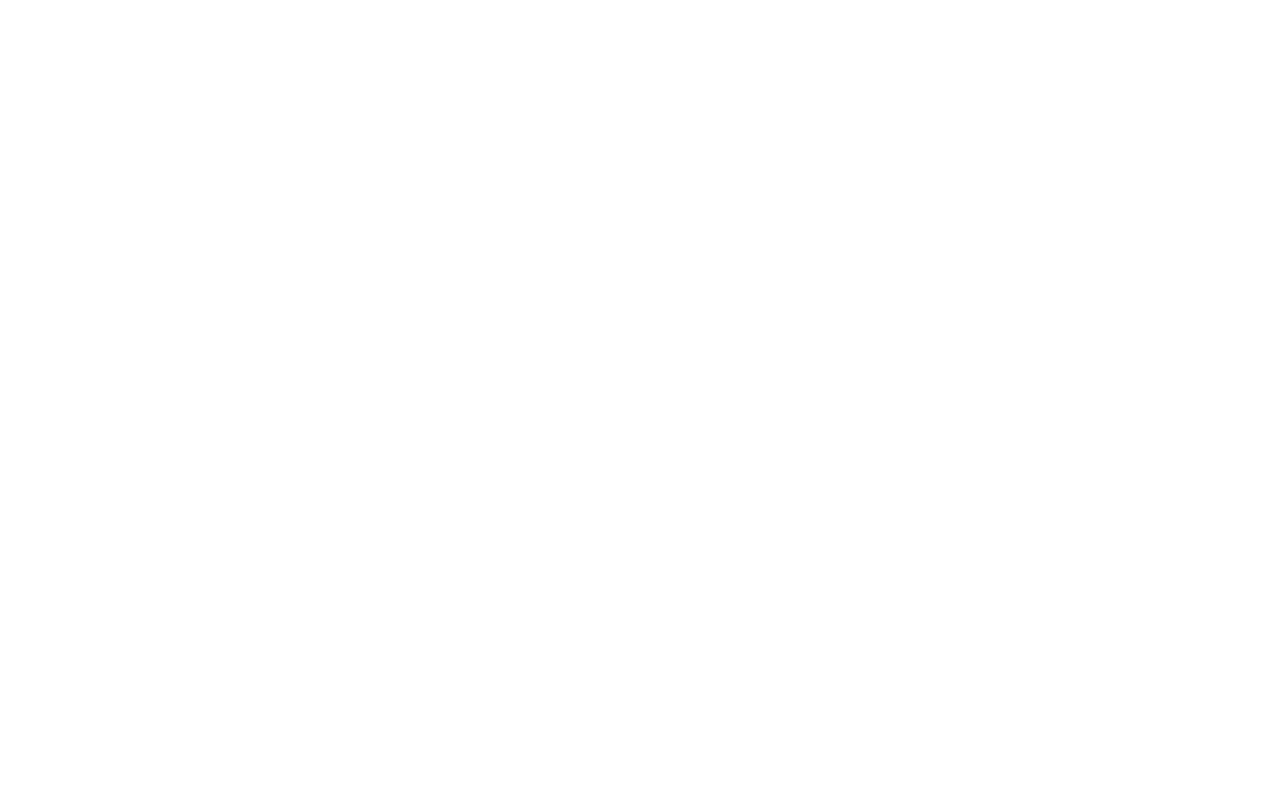
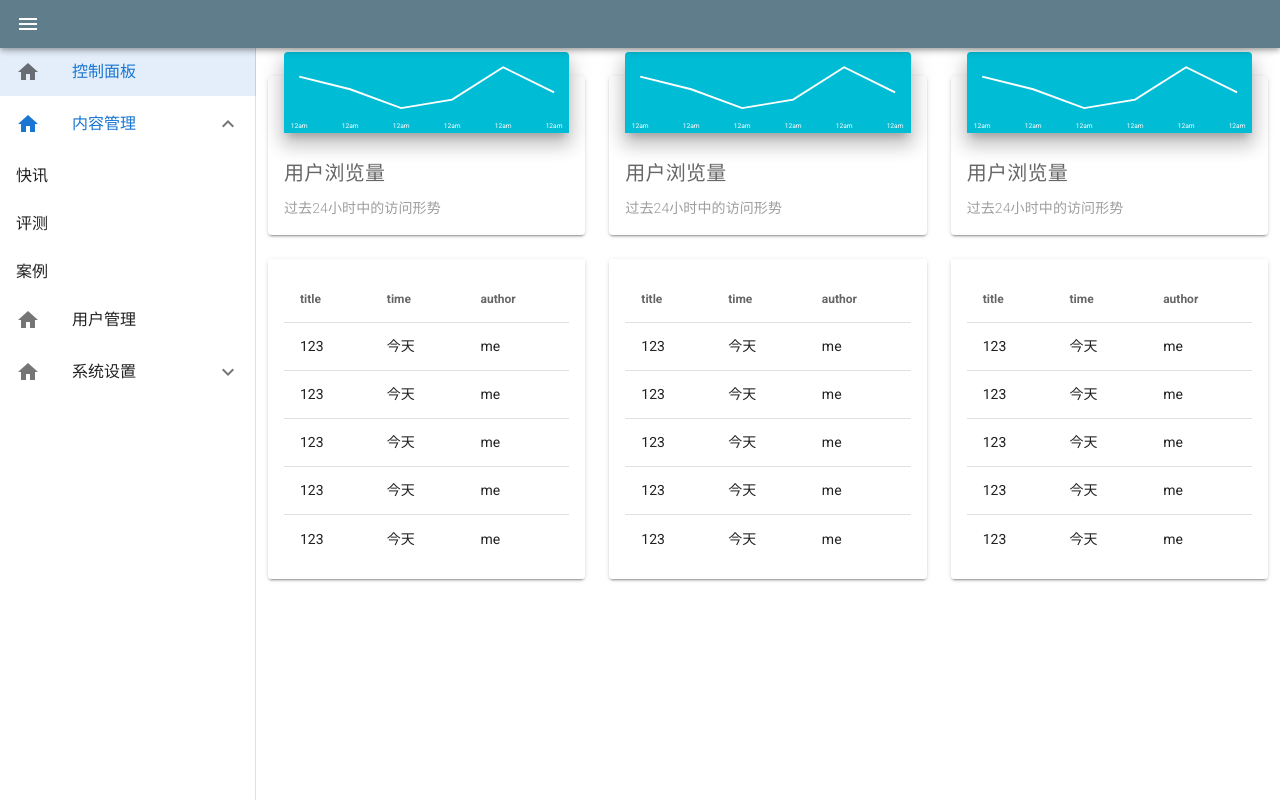
Before and after one commit to giaoplus/manage, a Vue app: page /home/dashboard in a window 1280 px wide. Built offline with nearby package versions, Linux system fonts and the light colour scheme.

Commit message:
控制面板修改； 菜单项修改；

```diff
--- a/src/components/DashBoard.vue
+++ b/src/components/DashBoard.vue
@@ -1,36 +1,100 @@
 <template>
   <v-container fluid>
-		<v-row
+    <v-row>
+      <v-col cols="12" lg="4" md="6" sm="12">
+        <v-card
+          class="mt-4 mx-auto"
+          max-width="auto"
         >
-			<v-col cols="12" lg="4" md="6" sm="12">
-				<v-card>
-					<v-card-title>test1</v-card-title>
-					<v-card-text>123456789</v-card-text>
+          <v-sheet
+            class="v-sheet--offset max-auto"
+            color="cyan"
+            elevation="12"
+            max-width="calc(100% - 32px)"
+          >
+            <v-sparkline
+              :labels="label"
+              :value="value"
+              color="white"
+              line-width="2"
+              padding="16"
+            ></v-sparkline>
+          </v-sheet>
+          <v-card-text class="pt-0">
+            <div class="title font-weight-light mb-2">用户浏览量</div>
+            <div class="subheading font-weight-light grey--text">过去24小时中的访问形势</div>
+          </v-card-text>
         </v-card>
       </v-col>
       <v-col cols="12" lg="4" md="6" sm="12">
-				<v-card>
-					<v-card-title>test2</v-card-title>
-					<v-card-text>123456789</v-card-text>
+        <v-card
+          class="mt-4 mx-auto"
+          max-width="auto"
+        >
+          <v-sheet
+            class="v-sheet--offset max-auto"
+            color="cyan"
+            elevation="12"
+            max-width="calc(100% - 32px)"
+          >
+            <v-sparkline
+              :labels="label"
+              :value="value"
+              color="white"
+              line-width="2"
+              padding="16"
+            ></v-sparkline>
+          </v-sheet>
+          <v-card-text class="pt-0">
+            <div class="title font-weight-light mb-2">用户浏览量</div>
+            <div class="subheading font-weight-light grey--text">过去24小时中的访问形势</div>
+          </v-card-text>
         </v-card>
       </v-col>
       <v-col cols="12" lg="4" md="6" sm="12">
-				<v-card>
-					<v-card-title>test3</v-card-title>
-					<v-card-text>123456789</v-card-text>
+        <v-card
+          class="mt-4 mx-auto"
+          max-width="auto"
+        >
+          <v-sheet
+            class="v-sheet--offset max-auto"
+            color="cyan"
+            elevation="12"
+            max-width="calc(100% - 32px)"
+          >
+            <v-sparkline
+              :labels="label"
+              :value="value"
+              color="white"
+              line-width="2"
+              padding="16"
+            ></v-sparkline>
+          </v-sheet>
+          <v-card-text class="pt-0">
+            <div class="title font-weight-light mb-2">用户浏览量</div>
+            <div class="subheading font-weight-light grey--text">过去24小时中的访问形势</div>
+          </v-card-text>
         </v-card>
       </v-col>
     </v-row>
     <v-row>
       <v-col cols="12" lg="4" md="6" sm="12">
         <v-card>
-					<v-simple-table>
+          <v-simple-table class="table-pd">
             <template v-slot:default>
               <thead>
-								<tr><th>title</th><th>time</th><th>author</th></tr>
+                <tr>
+                  <th>title</th>
+                  <th>time</th>
+                  <th>author</th>
+                </tr>
               </thead>
               <tbody>
-								<td>123</td><td>今天</td><td>me</td>
+                <tr><td>123</td><td>今天</td><td>me</td></tr>
+                <tr><td>123</td><td>今天</td><td>me</td></tr>
+                <tr><td>123</td><td>今天</td><td>me</td></tr>
+                <tr><td>123</td><td>今天</td><td>me</td></tr>
+                <tr><td>123</td><td>今天</td><td>me</td></tr>
               </tbody>
             </template>
           </v-simple-table>
@@ -38,13 +102,21 @@
       </v-col>
       <v-col cols="12" lg="4" md="6" sm="12">
         <v-card>
-					<v-simple-table>
+          <v-simple-table class="table-pd">
             <template v-slot:default>
               <thead>
-								<tr><th>title</th><th>time</th><th>author</th></tr>
+                <tr>
+                  <th>title</th>
+                  <th>time</th>
+                  <th>author</th>
+                </tr>
               </thead>
               <tbody>
-								<td>123</td><td>今天</td><td>me</td>
+                <tr><td>123</td><td>今天</td><td>me</td></tr>
+                <tr><td>123</td><td>今天</td><td>me</td></tr>
+                <tr><td>123</td><td>今天</td><td>me</td></tr>
+                <tr><td>123</td><td>今天</td><td>me</td></tr>
+                <tr><td>123</td><td>今天</td><td>me</td></tr>
               </tbody>
             </template>
           </v-simple-table>
@@ -52,13 +124,21 @@
       </v-col>
       <v-col cols="12" lg="4" md="6" sm="12">
         <v-card>
-					<v-simple-table>
+          <v-simple-table class="table-pd">
             <template v-slot:default>
               <thead>
-								<tr><th>title</th><th>time</th><th>author</th></tr>
+                <tr>
+                  <th>title</th>
+                  <th>time</th>
+                  <th>author</th>
+                </tr>
               </thead>
               <tbody>
-								<td>123</td><td>今天</td><td>me</td>
+                <tr><td>123</td><td>今天</td><td>me</td></tr>
+                <tr><td>123</td><td>今天</td><td>me</td></tr>
+                <tr><td>123</td><td>今天</td><td>me</td></tr>
+                <tr><td>123</td><td>今天</td><td>me</td></tr>
+                <tr><td>123</td><td>今天</td><td>me</td></tr>
               </tbody>
             </template>
           </v-simple-table>
@@ -70,6 +150,23 @@
 
 <script>
 export default {
-	name: 'DashBoard'
+  name: "DashBoard",
+  data() {
+    return {
+      label: ['12am','12am','12am','12am','12am','12am'],
+      value: [300,220,100,154,360,200]
     }
+  }
+};
 </script>
+
+<style lang="scss" scoped>
+  .v-sheet--offset {
+    top: -24px;
+    position: relative;
+    margin: 0 auto;
+  }
+  .table-pd {
+    padding: 16px;
+  }
+</style>
--- a/src/router/index.js
+++ b/src/router/index.js
@@ -14,9 +14,10 @@ const routes = [
     path: '/home',
     name: 'Home',
     component: () => import(/* webpackChunkName: "Home" */ '../views/Home.vue'),
+    redirect: 'home/dashboard',
     children: [
       {
-        path: '',
+        path: 'dashboard',
         name: 'DashBoard',
         component: () => import(/* webpackChunkName: "DashBoard" */ '../components/DashBoard.vue'),
       },
--- a/src/views/Home.vue
+++ b/src/views/Home.vue
@@ -70,17 +70,47 @@
           <v-list-item-title>用户管理</v-list-item-title>
         </v-list-item-content>
       </v-list-item>
-      <v-list-item
-        link
-        :to="{name: 'Manage'}"
+      <v-list-group
+        prepend-icon="mdi-home"
       >
-        <v-list-item-action>
-          <v-icon>mdi-home</v-icon>
-        </v-list-item-action>
-        <v-list-item-content>
-          <v-list-item-title>系统设置</v-list-item-title>
-        </v-list-item-content>
-      </v-list-item>
+        <template v-slot:activator>
+          <v-list-item-content>
+            <v-list-item-title>系统设置</v-list-item-title>
+          </v-list-item-content>
+        </template>
+        <v-list-item
+          link
+          to="manage/seting"
+        >
+          <v-list-item-content>
+            <v-list-item-title>网站设置</v-list-item-title>
+          </v-list-item-content>
+        </v-list-item>
+        <v-list-item
+          link
+          to="manage/categorys"
+        >
+          <v-list-item-content>
+            <v-list-item-title>内容分类</v-list-item-title>
+          </v-list-item-content>
+        </v-list-item>
+        <v-list-item
+          link
+          to="manage/models"
+        >
+          <v-list-item-content>
+            <v-list-item-title>内容模型</v-list-item-title>
+          </v-list-item-content>
+        </v-list-item>
+        <v-list-item
+          link
+          to="manage/roles"
+        >
+          <v-list-item-content>
+            <v-list-item-title>角色权限</v-list-item-title>
+          </v-list-item-content>
+        </v-list-item>
+      </v-list-group>
     </v-navigation-drawer>
     <v-main>
       <router-view></router-view>
```
Lines whose indentation alone changed are shown as unchanged.
